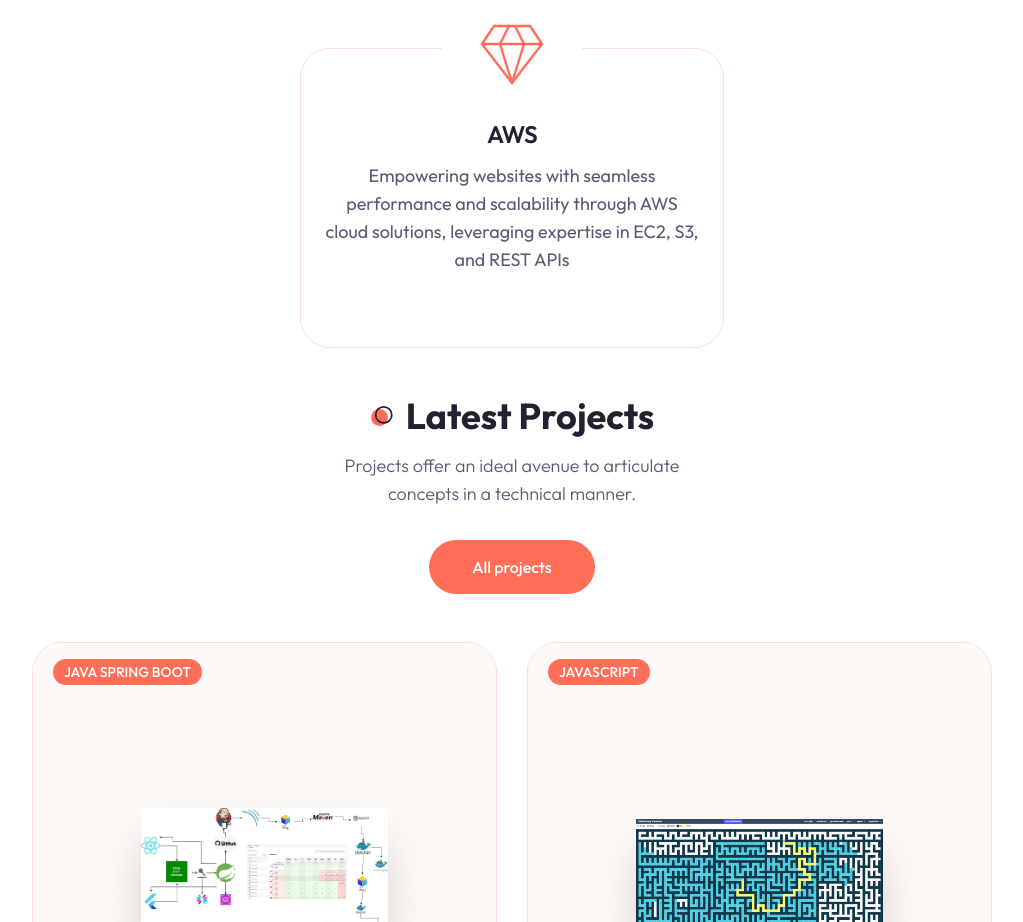
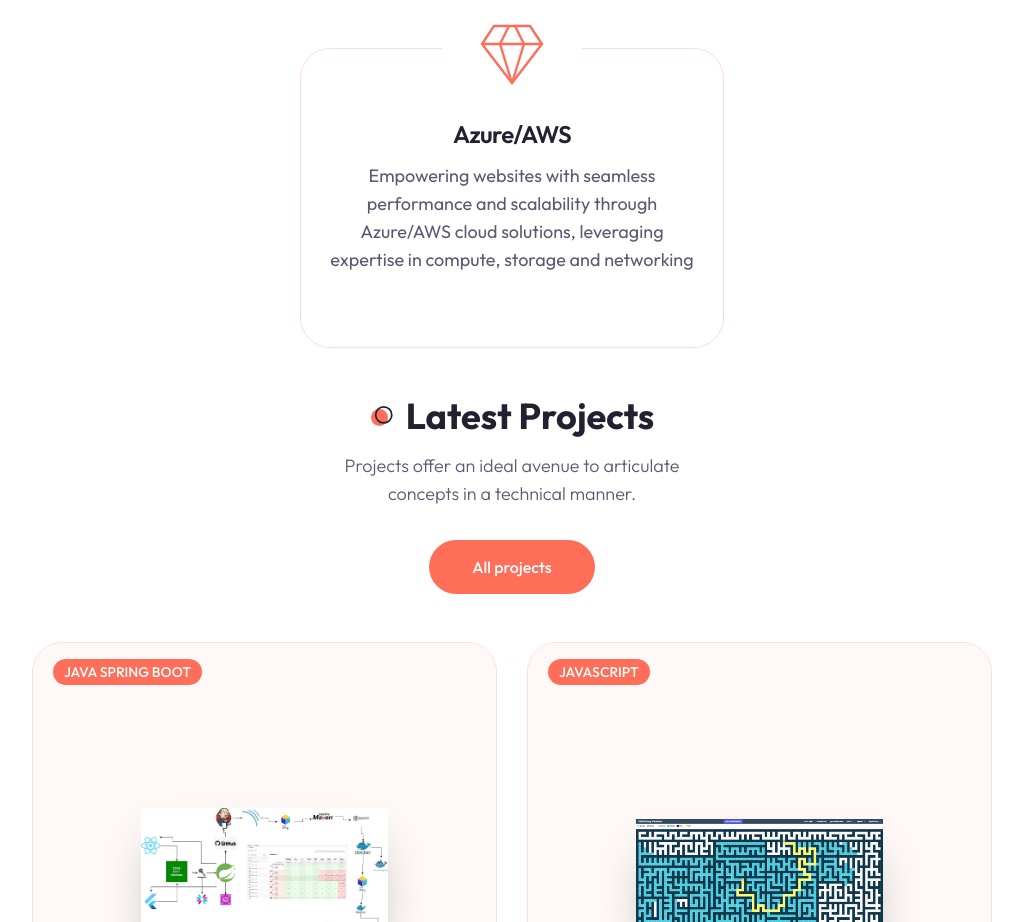
Before and after one commit to rush181200/portfolio, a Next.js app: page / in a window 1280 px wide. Shown: the part 2382-3304 px from the top of the page, without its empty margins (128-1151 px from the left). Built offline with nearby package versions, Linux system fonts and the light colour scheme.

Commit message:
services

```diff
--- a/components/Services.jsx
+++ b/components/Services.jsx
@@ -22,10 +22,11 @@ const servicesData = [
   },
   {
     icon: <Gem size={72} strokeWidth={0.8} />,
-    title: 'AWS',
+    title: 'Azure/AWS',
     description:
-      'Empowering websites with seamless performance and scalability through AWS cloud solutions, leveraging expertise in EC2, S3, and REST APIs',
+      'Empowering websites with seamless performance and scalability through Azure/AWS cloud solutions, leveraging expertise in compute, storage and networking',
   },
+
 ];
 
 const Services = () => {
```
